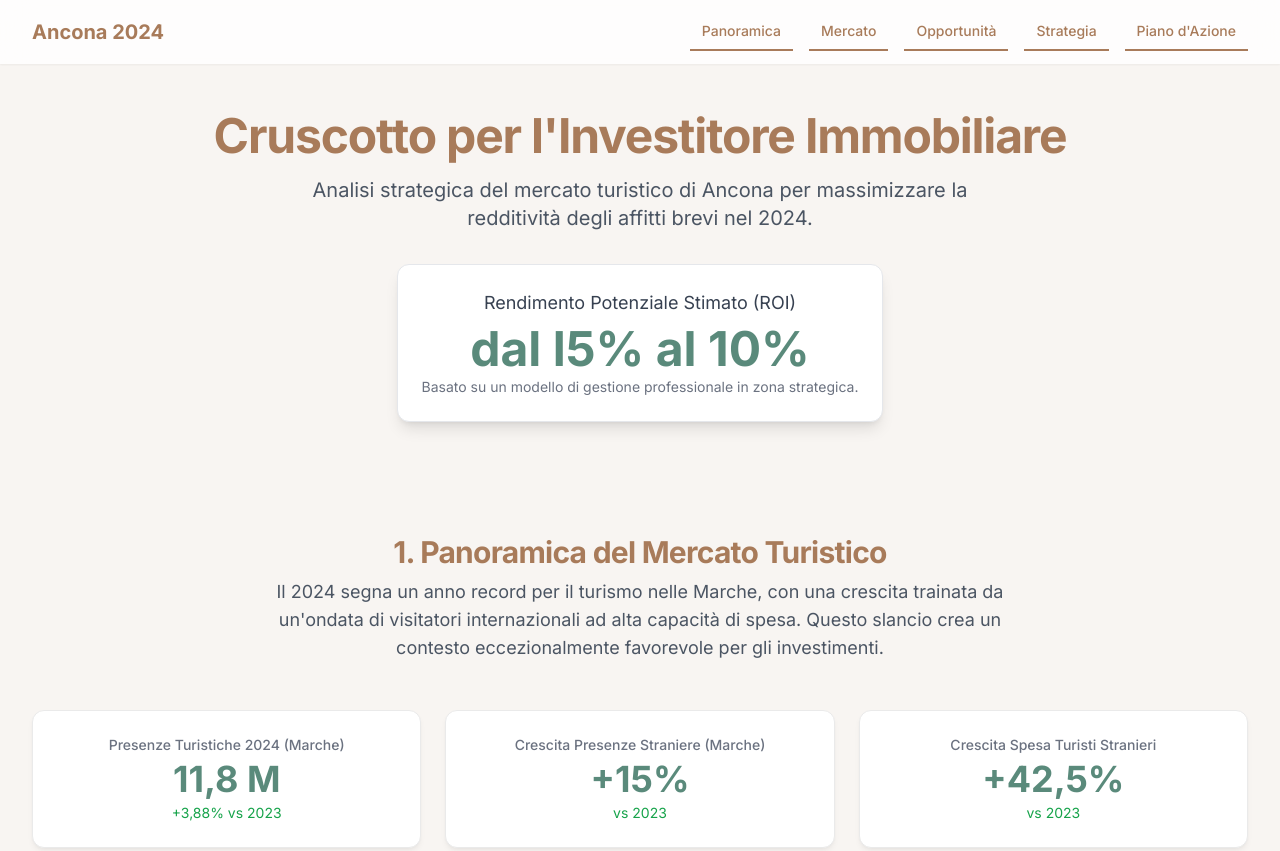
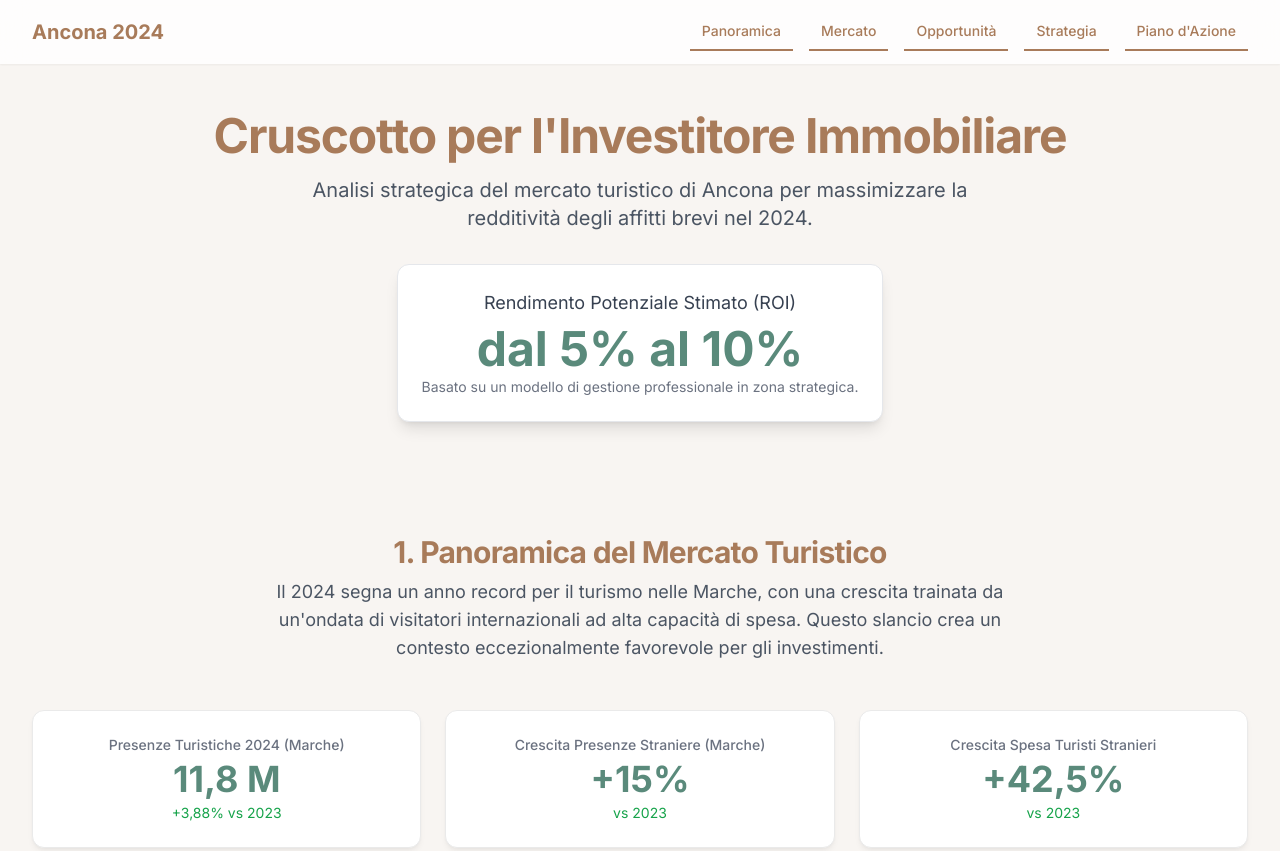
Before and after one commit to andrealorussoh24-netizen/Analisi-di-mercato-Ancona, a plain HTML site: page index.html in a window 1280 px wide. Shown: the top 851 px of the page. Drawn offline with nearby package versions, Linux system fonts and the light colour scheme.

Commit message:
Update index.html

```diff
--- a/index.html
+++ b/index.html
@@ -101,7 +101,7 @@
             <p class="mt-4 max-w-2xl mx-auto text-lg md:text-xl text-gray-600">Analisi strategica del mercato turistico di Ancona per massimizzare la redditività degli affitti brevi nel 2024.</p>
             <div class="mt-8 p-6 bg-white rounded-xl shadow-lg inline-block border border-gray-200">
                 <p class="text-lg text-gray-700">Rendimento Potenziale Stimato (ROI)</p>
-                <p class="text-5xl font-bold text-[#5A8A7B] mt-2">dal l5% al 10%</p>
+                <p class="text-5xl font-bold text-[#5A8A7B] mt-2">dal 5% al 10%</p>
                 <p class="text-sm text-gray-500 mt-1">Basato su un modello di gestione professionale in zona strategica.</p>
             </div>
         </section>
```
